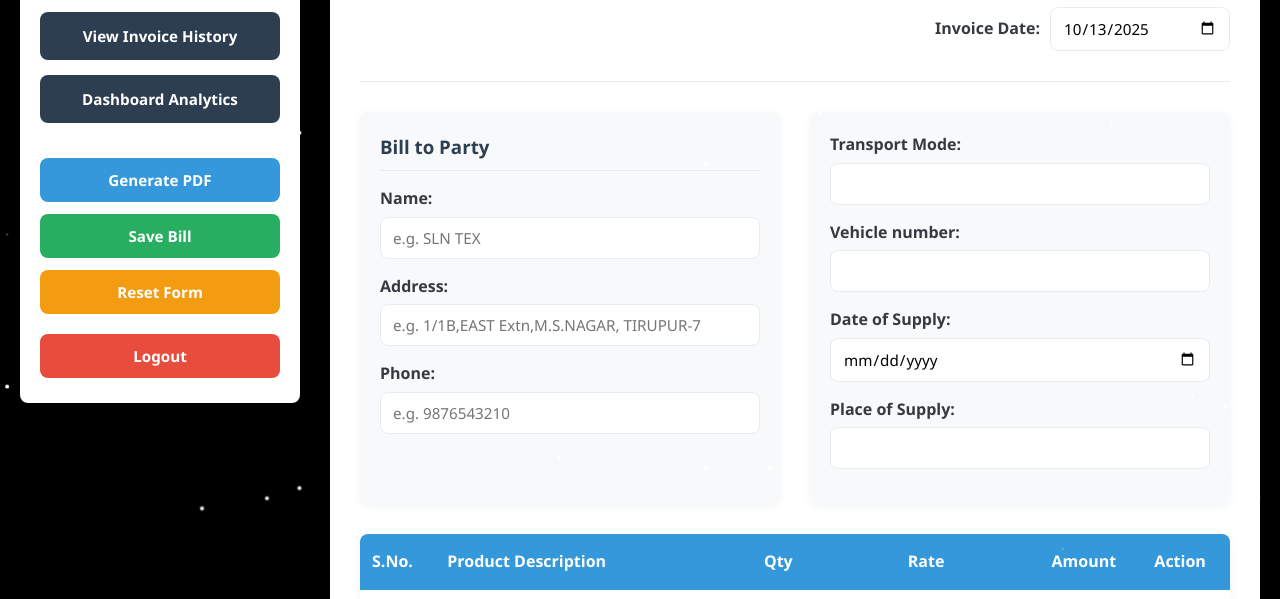
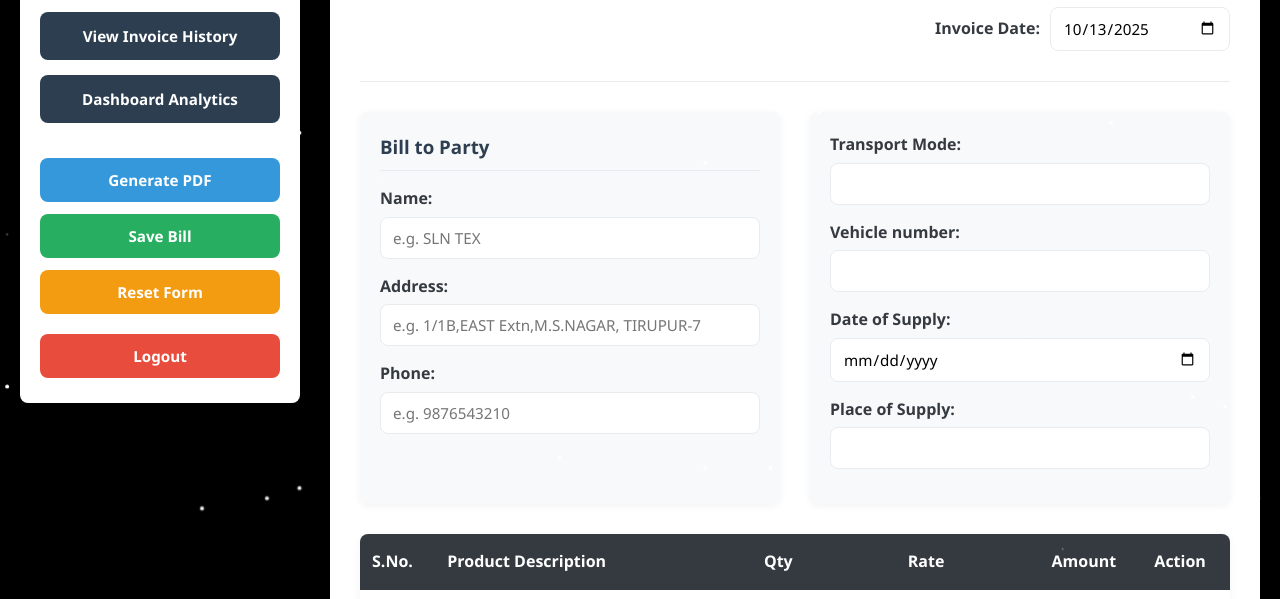
Before and after one commit to SabarishCodeWizard/pr2, a plain HTML site: page index.html in a window 1280 px wide. Shown: the part 156-755 px from the top of the page. Drawn offline with Linux system fonts and the light colour scheme.

```diff
--- a/css/style.css
+++ b/css/style.css
@@ -347,7 +347,7 @@
 }
 
 #productTable thead {
-  background: var(--primary);
+  background: var(--dark);
   color: white;
 }
 
```
